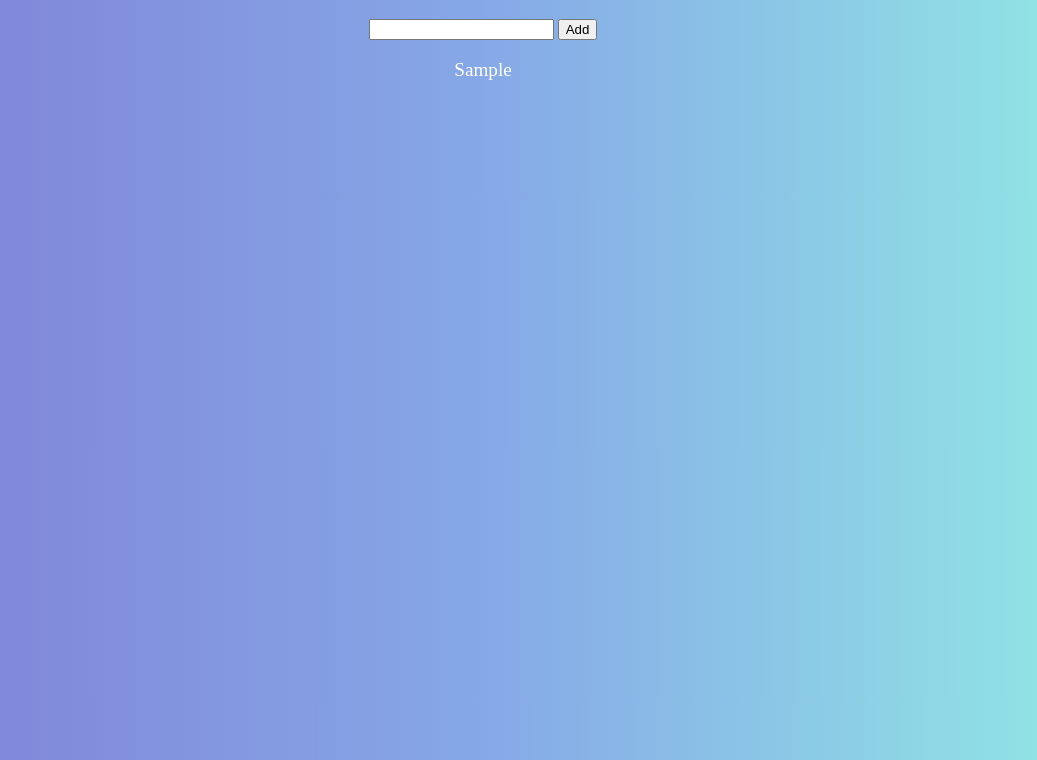
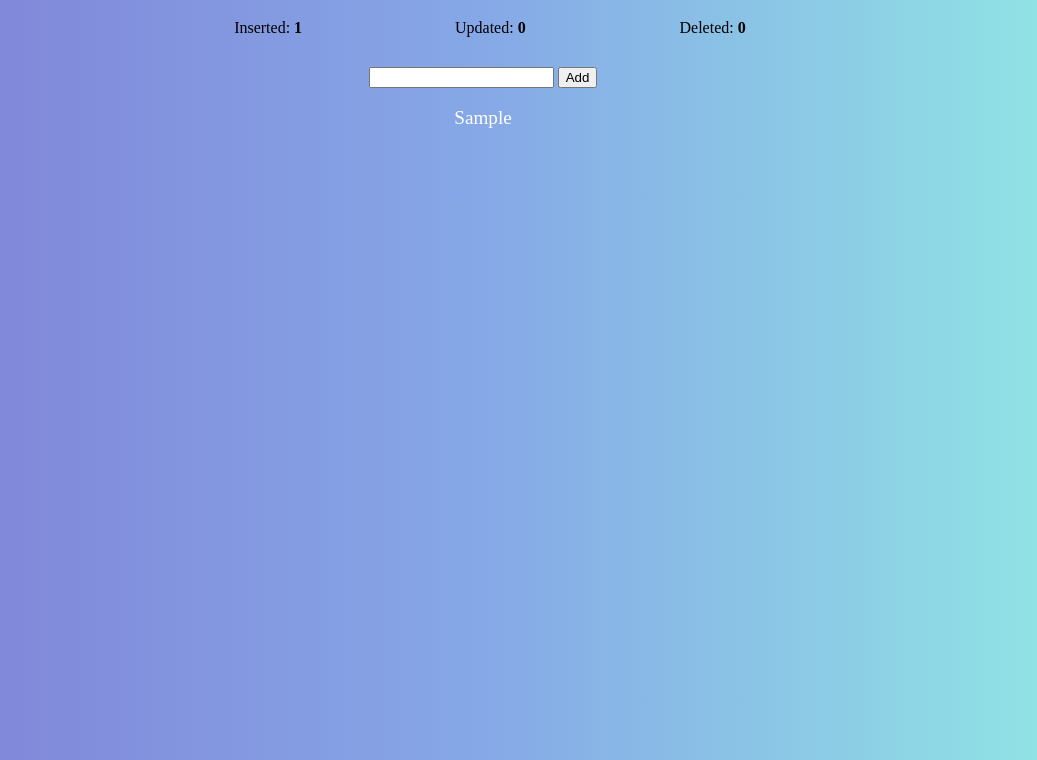
Before and after one commit to petrusxz/typescript-lab, a website built with webpack: page src/index.html in a window 1280 px wide. Both pictures are taken after typing "Sample" into the empty fields and a click on the button "Add". Shown: the part 61-821 px from the top of the page, without its empty margins (157-1194 px from the left). Built offline with nearby package versions, Linux system fonts and the light colour scheme.

Commit message:
Using RxJS

```diff
--- a/package.json
+++ b/package.json
@@ -20,5 +20,8 @@
     "webpack": "^4.17.1",
     "webpack-cli": "^3.1.0",
     "webpack-dev-server": "^3.1.6"
+  },
+  "dependencies": {
+    "rxjs": "^6.3.0"
   }
 }
--- a/src/app.ts
+++ b/src/app.ts
@@ -1,3 +1,5 @@
+import { fromEvent, of } from 'rxjs';
+import { scan } from 'rxjs/operators';
 import { LogActionModel } from "./models/log-action.model";
 import { TypesEnum } from "./models/types-enum.model";
 
@@ -10,7 +12,9 @@ class App {
 
     constructor() {
         // Adding Form Submit listener in the class construction | new App()
-        this.noteForm.addEventListener('submit', this.updateList.bind(this), true);
+        // this.noteForm.addEventListener('submit', this.updateList.bind(this), true);
+        fromEvent(this.noteForm, 'submit')
+            .subscribe((event: Event) => this.updateList(event));
     }
 
     updateList(e: Event): void {
@@ -27,12 +31,16 @@ class App {
 
         const itemExists = this.checkExistingItem(id);
         const node = this.setListItem(id, value);
+        this.noteInput.value = '';
 
-        this.noteInput.value = '';
         if (!itemExists) {
+            this.updateCounter(TypesEnum.Inserted as TypesEnum);
             this.noteList.appendChild(node);
+
             return this.printLog({ id, value, type: TypesEnum.Inserted });
         }
+
+        this.updateCounter(TypesEnum.Updated as TypesEnum);
         this.printLog({ id, value, type: TypesEnum.Updated });
     }
 
@@ -64,7 +72,15 @@ class App {
         // You can change a variable name after assigning the values
         const { id, innerText: value } = item;
         item.remove();
+
+        this.updateCounter(TypesEnum.Deleted as TypesEnum);
         this.printLog({ id, value, type: TypesEnum.Deleted });
+    }
+
+    updateCounter(type: TypesEnum): void {
+        const actionType = TypesEnum[type].toLocaleLowerCase();
+        const counter = document.querySelector(`#${actionType}`) as HTMLInputElement;
+        counter.innerText = `${+counter.innerText + 1}`;
     }
 
     // The '?' after a parameter declaration indicates that the same it's optional
--- a/src/index.html
+++ b/src/index.html
@@ -16,6 +16,12 @@
             display: block;
             margin: auto;
             text-align: center;
+        }
+        .info-container {
+            display: grid;
+            grid-gap: 20px;
+            grid-template-columns: repeat(3, minmax(32%, 1fr));
+            margin-bottom: 30px;
         }
         ul {
             list-style-type: none;
@@ -40,6 +46,12 @@
     <div class="main-container">
         <h1>Let's play with Typescript</h1>
 
+        <div class="info-container">
+            <label>Inserted: <b id="inserted">0</b></label>
+            <label>Updated: <b id="updated">0</b></label>
+            <label>Deleted: <b id="deleted">0</b></label>
+        </div>
+
         <form id="note-form" action="#">
             <input id="note-input" type="text">
             <button type="submit">Add</button>
--- a/tsconfig.json
+++ b/tsconfig.json
@@ -1,6 +1,6 @@
 {
   "compilerOptions": {
-    "target": "es5",
+    "target": "es6",
     "module": "commonjs",
     "strict": true,
     "esModuleInterop": true
```
Also changed, not shown: 1 other file.
